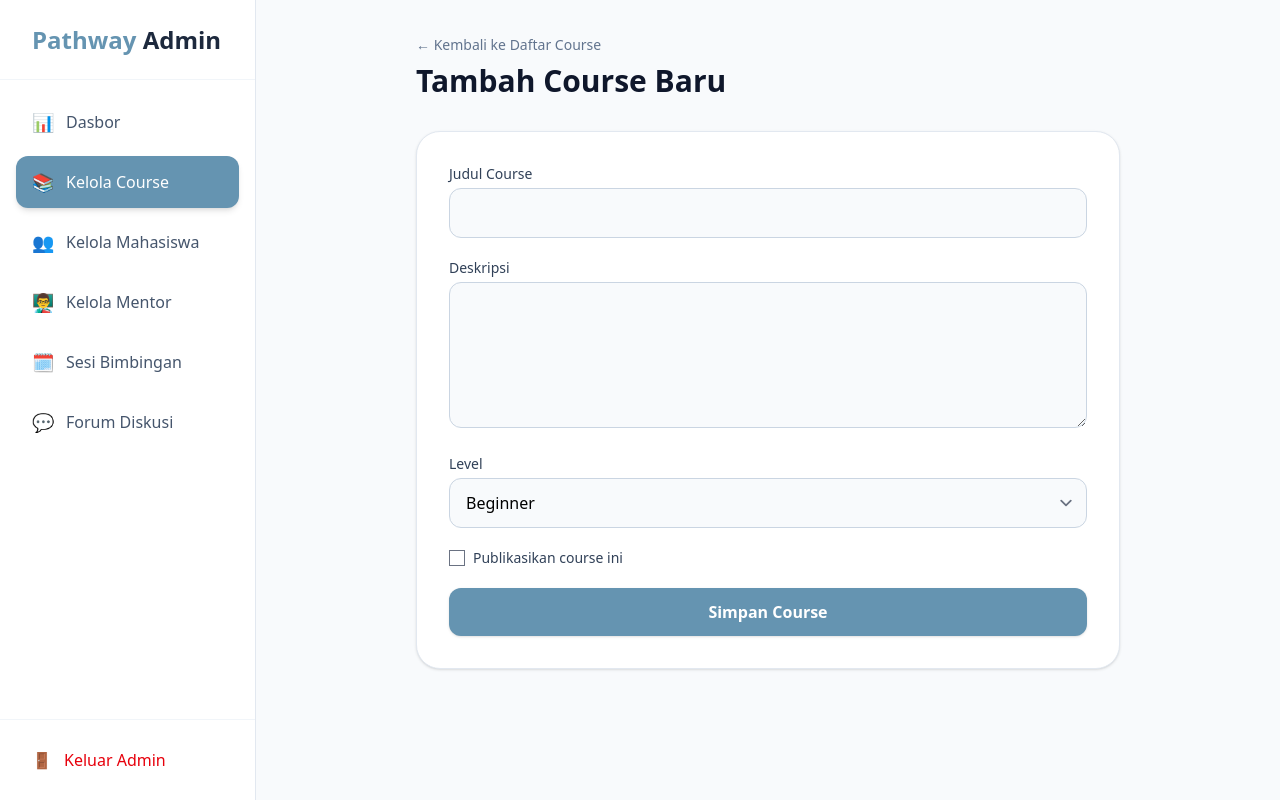
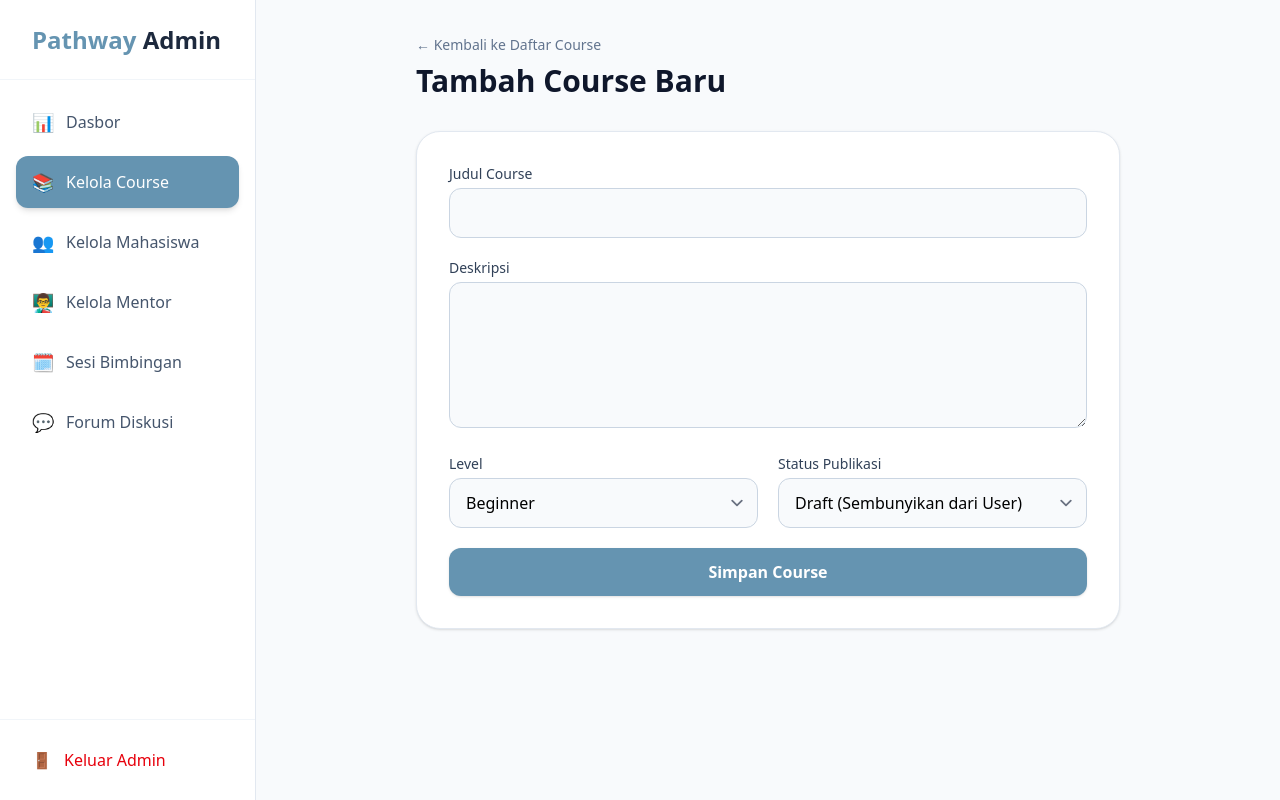
Before and after one commit to RyuuShiro30/Pathway, a Laravel app: page /admin/courses/create in a window 1280 px wide. Run offline with Laravel 12, Linux system fonts and the light colour scheme; the visitor is signed in with stand-in values (Sample User, id 1); data comes from the database, SQL or seed files in the repository; data that the repository does not hold is empty; style sheets or scripts are compiled from the project's sources; parts of the project's set-up code (start-up, migrations or seed data) failed here and were passed over; some libraries are stand-ins or nearby versions.

Commit message:
Memperbarui create di bagian course admin

```diff
--- a/resources/js/Pages/Admin/Course/Create.jsx
+++ b/resources/js/Pages/Admin/Course/Create.jsx
@@ -57,6 +57,7 @@ export default function Create() {
                         {errors.description && <p className="text-red-500 text-xs mt-1">{errors.description}</p>}
                     </div>
 
+                    <div className="grid grid-cols-1 md:grid-cols-2 gap-5">
                         <div>
                             <label className="block text-sm font-medium text-slate-700 mb-1">Level</label>
                             <select
@@ -71,14 +72,18 @@ export default function Create() {
                             {errors.level && <p className="text-red-500 text-xs mt-1">{errors.level}</p>}
                         </div>
 
-                    <label className="flex items-center gap-2 text-sm font-medium text-slate-700">
-                        <input
-                            type="checkbox"
-                            checked={data.is_published}
-                            onChange={(e) => setData('is_published', e.target.checked)}
-                        />
-                        Publikasikan course ini
-                    </label>
+                        <div>
+                            <label className="block text-sm font-medium text-slate-700 mb-1">Status Publikasi</label>
+                            <select
+                                value={data.is_published ? '1' : '0'}
+                                onChange={(e) => setData('is_published', e.target.value === '1')}
+                                className={inputClass}
+                            >
+                                <option value="0">Draft (Sembunyikan dari User)</option>
+                                <option value="1">Published (Tampilkan ke User)</option>
+                            </select>
+                        </div>
+                    </div>
 
                     <button
                         type="submit"
```
Lines whose indentation alone changed are shown as unchanged.
